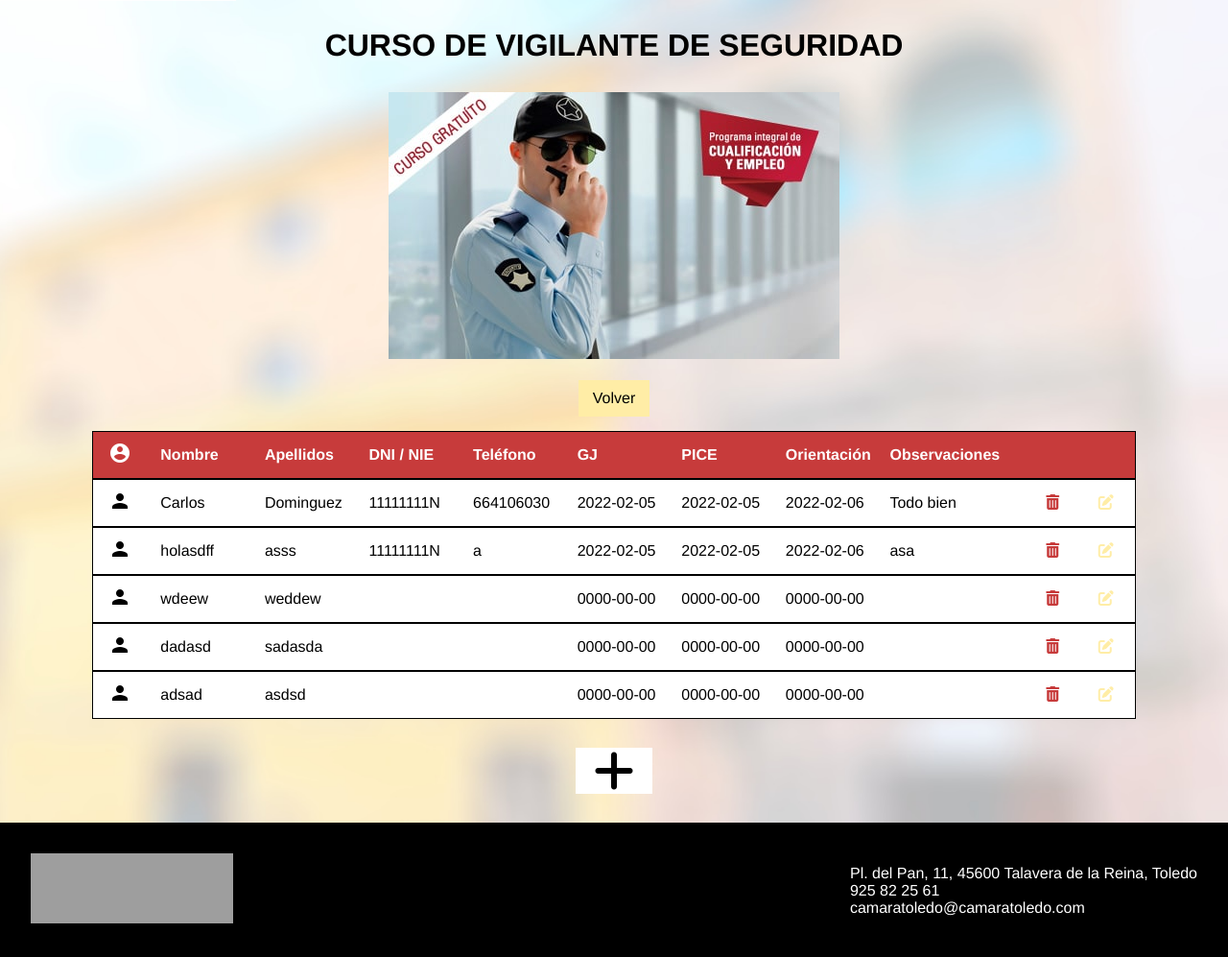
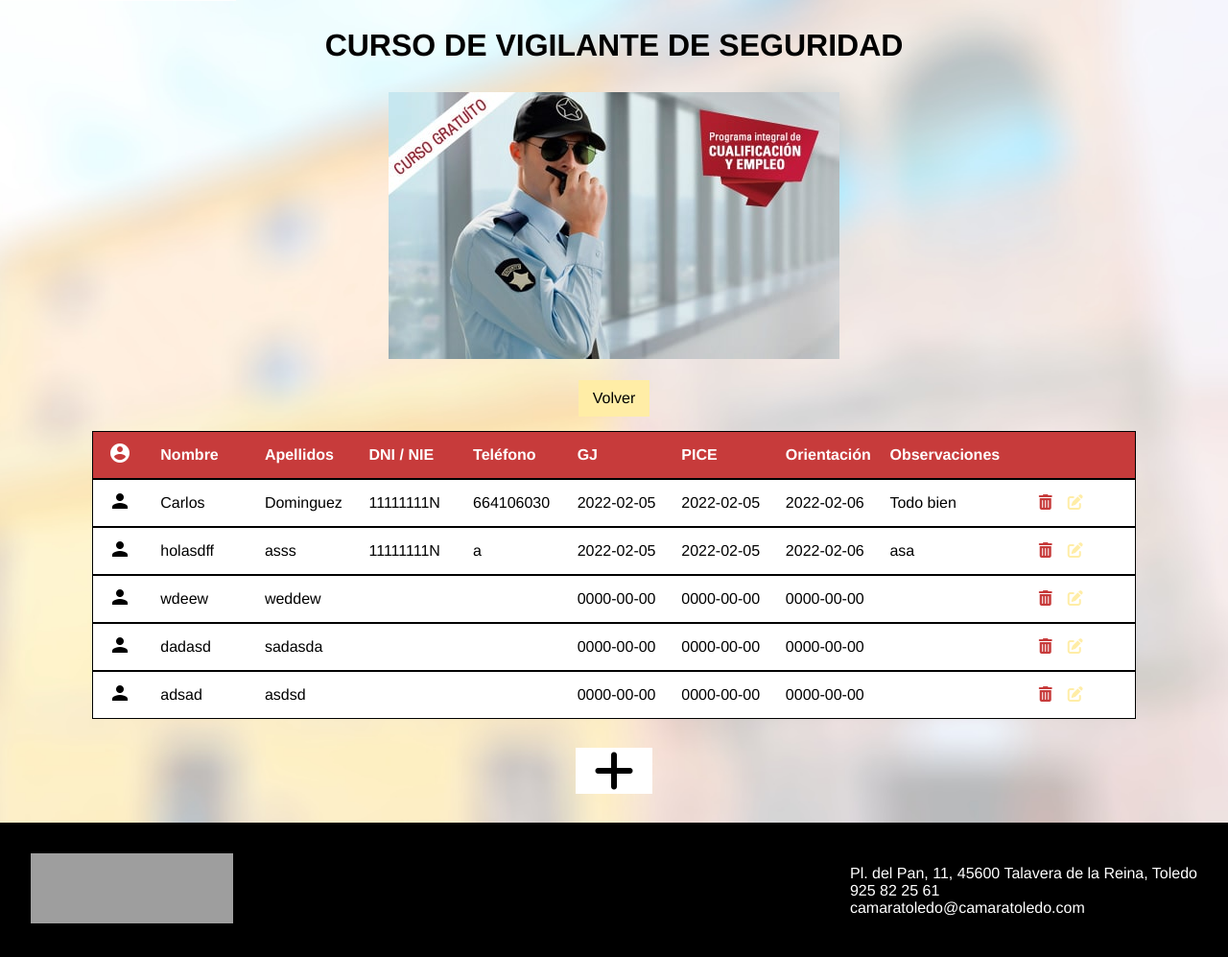
Before and after one commit to carlos-ruano/cursoscamara, a PHP site: page /cursoscamara/courses/listado/1 in a window 1280 px wide. Shown: the part 76-1073 px from the top of the page at 96% size. Run offline with PHP 8.4, Linux system fonts and the light colour scheme; the visitor is signed in with stand-in values (Sample User, id 1); data comes from the database, SQL or seed files in the repository; grey boxes are pictures that could not be loaded.

Commit message:
actualización vistas student

```diff
--- a/content/styles/style.css
+++ b/content/styles/style.css
@@ -750,6 +750,16 @@
     width: 100%;
 }
 
+.listado_info{
+    display: none;
+    color: blue;
+}
+
+.listado_opciones{
+    display: flex;
+    justify-content: flex-end;
+}
+
 
 
 /*-----------------------------------KEYFRAMES------------------------------------------*/
@@ -864,6 +874,28 @@
         margin-bottom: 50px;
         text-align: justify;
     }
+
+    .listado_responsive{
+        width: 60%;
+    }
+
+    .listado_responsive2{
+        display: none;
+    }
+
+    .listado_info{
+        display: inline-block;
+    }
+
+    .datos_alumnos{
+        display: grid;
+        grid-template-columns: 10% 30% 50% 5% 10%;
+    }
+
+    .div_info_student{
+        width: 90%;
+
+    }
 }
 
 @media (max-width: 800px) {
--- a/controllers/StudentsController.php
+++ b/controllers/StudentsController.php
@@ -110,8 +110,8 @@ class StudentsController {
         $student = $this->model->getStudent($id);
         $view->student = $student;
         $view->urlReturn = Config::URL_BASE;
-        $view->urlCourseInfo = Config::URL_BASE . "courses/info/" . $id;
-        $view->render('info_student');
+        $view->urlCourseInfo = Config::URL_BASE . "students/info/" . $id;
+        $view->render('infoStudent');
     }
 
     function delete(int $id) {
--- a/views/listado.php
+++ b/views/listado.php
@@ -2,28 +2,31 @@
         <div class="datos_alumnos back_c_red">
             <div><span class="material-icons">account_circle</span></div>
             <div>Nombre</div>
-            <div>Apellidos</div>
-            <div>DNI / NIE</div>
-            <div>Teléfono</div>
-            <div>GJ</div>
-            <div>PICE</div>
-            <div>Orientación</div>
-            <div>Observaciones</div>
+            <div class="listado_responsive2">Apellidos</div>
+            <div class="listado_responsive2">DNI / NIE</div>
+            <div class="listado_responsive2">Teléfono</div>
+            <div class="listado_responsive2">GJ</div>
+            <div class="listado_responsive2">PICE</div>
+            <div class="listado_responsive2">Orientación</div>
+            <div class="listado_responsive2">Observaciones</div>
         </div>
 
         <?php foreach ($this->students as $student) { ?>
             <div class="datos_alumnos">
                 <div><span class="material-icons">person</span></div>
                 <div><?= $student->getName() ?? '' ?></div>
-                <div><?= $student->getSurname() ?? '' ?></div>
-                <div><?= $student->getDni() ?? '' ?></div>
-                <div><?= $student->getTelephone() ?? '' ?></div>
-                <div><?= $student->getGarantia() ?? '' ?></div>
-                <div><?= $student->getPice() ?? '' ?></div>
-                <div><?= $student->getOrientation() ?? '' ?></div>
-                <div><?= $student->getObservations() ?? '' ?></div>
-                <div><a href="<?= Config::URL_BASE.'students/delete/'.$student->getId()?>" class="delete"><i class="fas fa-trash-alt"></i></a></div>
-                <div><a href="<?= Config:: URL_BASE . 'students/edit/' . $student->getId() ?>" class="edit"><i class="fas fa-edit"></i></a></div>
+                <div class="listado_responsive2"><?= $student->getSurname() ?? '' ?></div>
+                <div class="listado_info"><a href="<?= Config::URL_BASE.'students/info/'.$student->getId()?>"><i class="fas fa-info-circle"></i></a></div>
+                <div class="listado_responsive2"><?= $student->getDni() ?? '' ?></div>
+                <div class="listado_responsive2"><?= $student->getTelephone() ?? '' ?></div>
+                <div class="listado_responsive2"><?= $student->getGarantia() ?? '' ?></div>
+                <div class="listado_responsive2"><?= $student->getPice() ?? '' ?></div>
+                <div class="listado_responsive2"><?= $student->getOrientation() ?? '' ?></div>
+                <div class="listado_responsive2"><?= $student->getObservations() ?? '' ?></div>
+                <div class="listado_opciones">
+                    <div><a href="<?= Config::URL_BASE.'students/delete/'.$student->getId()?>" class="delete"><i class="fas fa-trash-alt"></i></a></div>
+                    <div><a href="<?= Config:: URL_BASE . 'students/edit/' . $student->getId() ?>" class="edit"><i class="fas fa-edit"></i></a></div>
+                </div>
             </div>
         <?php } ?>
     </div>
```
Also changed, not shown: views/infoStudent_view.php (added, +7 -0 lines).
